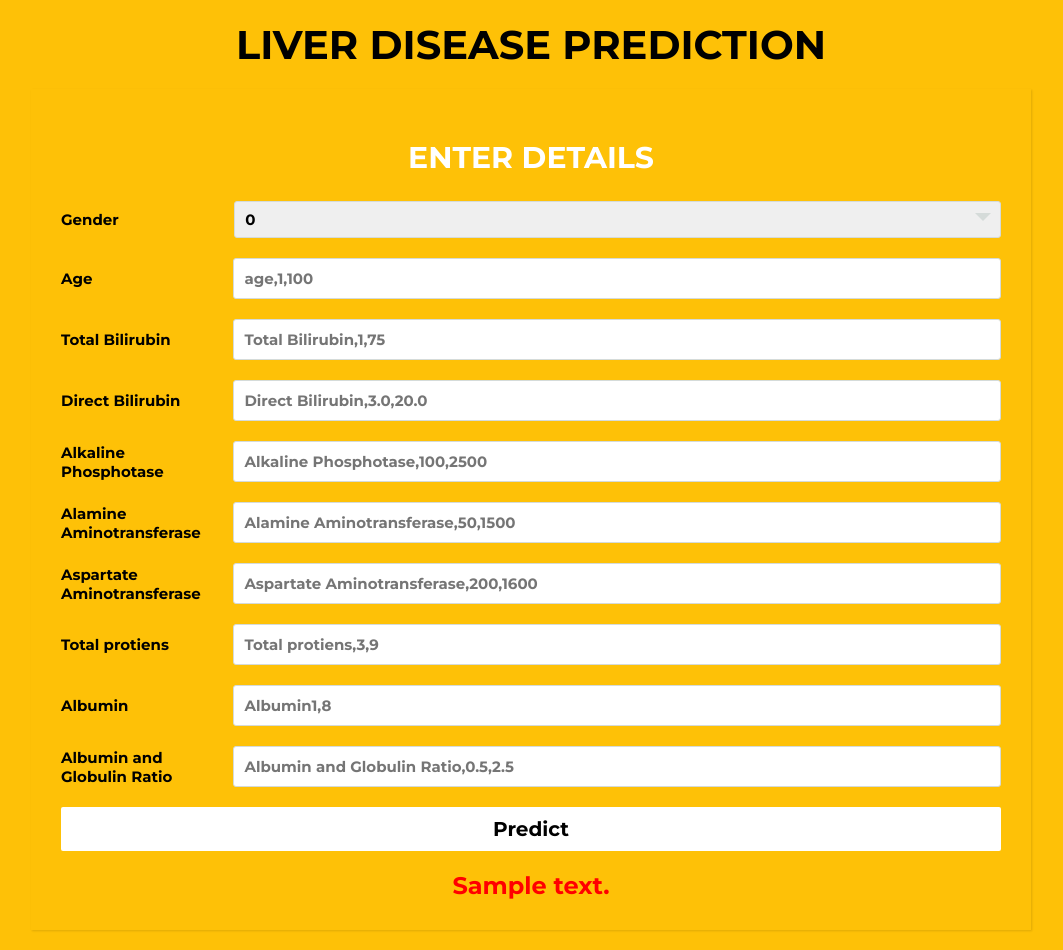
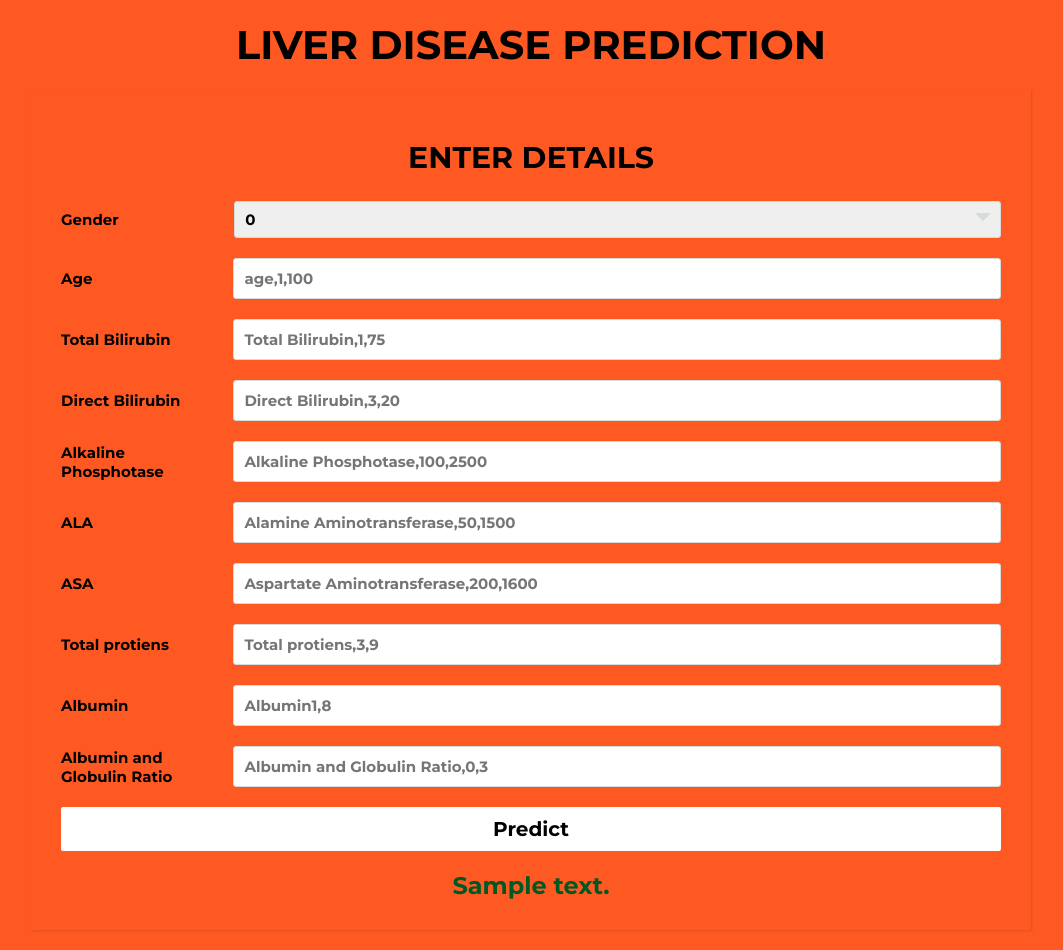
Before and after one commit to 17471A05C1/Liver-Disease-Prediction, a Flask app: template templates/main.html in a window 1280 px wide. Shown: the whole page, without its empty margins (109-1172 px from the left). Run offline with Flask 2, Linux system fonts and the light colour scheme; the template is opened without the code that fills it: most values are stand-ins (such as "Sample title", 1, 10 or a date in 2020); parts of the project's set-up code (start-up, migrations or seed data) failed here and were passed over.

Commit message:
Update main.html

```diff
--- a/templates/main.html
+++ b/templates/main.html
@@ -15,7 +15,7 @@
   font-family: 'Montserrat', sans-serif;
 }
 body{
-  background: #fec107;
+  background: rgb(255, 89, 35);
   padding: 0 10px;
 }
 .title{
@@ -23,12 +23,13 @@ body{
 	font-weight: 700;
 	text-align: center;
 	padding: 20px 0px 0px 0px;
+
 }
 
 .wrapper{
   max-width: 1000px;
   width: 100%;
-  background: #fec107;
+  background: rgb(255, 89, 35);
   margin: 20px auto;
   box-shadow: 1px 1px 2px rgba(0,0,0,0.125);
   padding: 30px;
@@ -38,7 +39,7 @@ body{
   font-size: 30px;
   font-weight: 700;
   margin-bottom: 25px;
-  color: white;
+  color: black;
   text-transform: uppercase;
   text-align: center;
 }
@@ -123,7 +124,7 @@ body{
 }
 
 .wrapper .form .inputfield .btn:hover{
-  background: #ffd658;
+  background: #175454;
 }
 
 .wrapper .form .inputfield:last-child{
@@ -253,7 +254,7 @@ body{
 
 					<div class="inputfield">
 					<label>Direct Bilirubin</label>
-					<input class="input" id="Direct Bilirubin" type="number" name="Direct Bilirubin" placeholder="Direct Bilirubin,3.0,20.0" min="3.0" max="20.0" required="required"/>
+					<input class="input" id="Direct Bilirubin" type="number" name="Direct Bilirubin" placeholder="Direct Bilirubin,3,20" min="3" max="20" required="required"/>
 					</div>
 
 					<div class="inputfield">
@@ -262,12 +263,12 @@ body{
 					</div>
 
 					<div class="inputfield">
-					<label>Alamine Aminotransferase</label>
+					<label>ALA</label>
 					<input class="input" id="Alamine Aminotransferase" type="number" name="Alamine Aminotransferase" placeholder="Alamine Aminotransferase,50,1500" min="50" max="1500" required="required"/>
 					</div>
 
 					<div class="inputfield">
-					<label>Aspartate Aminotransferase</label>
+					<label>ASA</label>
 					<input class="input" id="Aspartate Aminotransferase" type="number" name="Aspartate Aminotransferase" placeholder="Aspartate Aminotransferase,200,1600" min="200" max="1600" required="required"/>
 					</div>
 
@@ -284,13 +285,13 @@ body{
 
 					<div class="inputfield">
 					<label>Albumin and Globulin Ratio</label>
-					<input class="input" id="Albumin and Globulin Ratio" type="number" name="Albumin and Globulin Ratio" placeholder="Albumin and Globulin Ratio,0.5,2.5" min="0.5" max="2.5" required="required"/>
+					<input class="input" id="Albumin and Globulin Ratio" type="number" name="Albumin and Globulin Ratio" placeholder="Albumin and Globulin Ratio,0,3" min="0" max="3" required="required"/>
 					</div>
 
 					<div class="inputfield">
 					<button type="submit" value="Predict" class="btn"><strong>Predict</strong></button></a>
 					</div>
-					<h2 style="text-align:center;color:red;">{{ prediction_text }}</h1>
+					<h2 style="text-align:center;color:rgb(0, 89, 35);">{{ prediction_text }}</h1>
 
 
 
@@ -351,8 +352,8 @@ function verifyAge() {
 	f.style.border="solid red 3px";
 	return false;
   }
-  else if (isNaN(z) || z < 3.0 || z > 20.0) {
-   alert("Direct Bilirubin must 3.0 to 20.0");
+  else if (isNaN(z) || z < 3 || z > 20) {
+   alert("Direct Bilirubin must 3 to 20");
    g.style.border="solid red 3px";
 	return false;
   }
@@ -389,8 +390,8 @@ function verifyAge() {
 	return false;
 
   }
-  else if (isNaN(m) || m < 0.5 || m > 2.5) {
-  	alert("Albumin and Globulin Ratio must 0.5 to 2.5");
+  else if (isNaN(m) || m < 0 || m > 3) {
+  	alert("Albumin and Globulin Ratio must 0 to 3");
 	o.style.border="solid red 3px";
 	return false;
 
```
